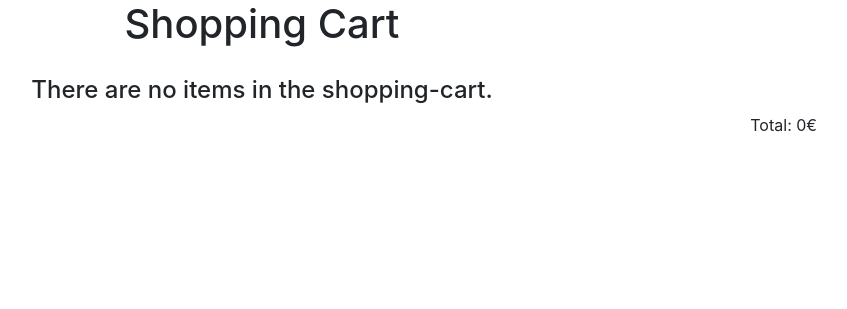
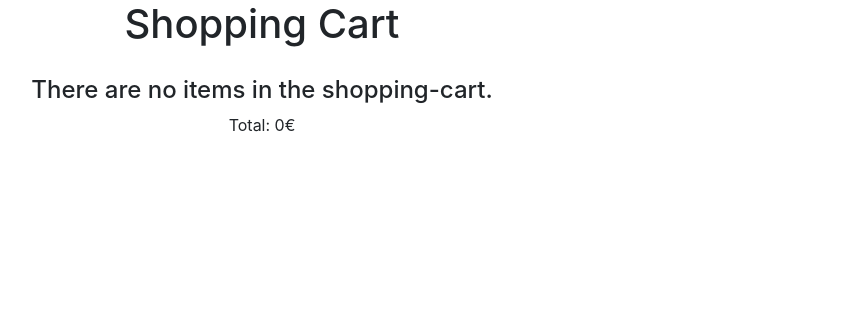
Before and after one commit to Rian1010/Milestone4, a Django app: page /cart/ in a window 1280 px wide. Shown: the part 170-479 px from the top of the page, without its empty margins (378-1225 px from the left). Run offline with Django 3.2, Linux system fonts and the light colour scheme; the visitor is signed in with stand-in values (Sample User, id 1); some libraries are stand-ins or nearby versions.

Commit message:
Renamed a CSS class and repositioned the amend button on the checkout page for mobile sizes

```diff
--- a/cart/templates/cart.html
+++ b/cart/templates/cart.html
@@ -38,7 +38,7 @@
                             <input name="quantity" type="number" min="0" max="999" class="form-control" required>
                         </div>
                         <div class="form-group">
-                        <button type="submit" class="btn btn-primary total-value-position">
+                        <button type="submit" class="btn btn-primary flex-center">
                             Amend
                         </button>
                     </div>
@@ -52,13 +52,13 @@
     <!-- Shows the total price of each product -->
     <div class="container">
         <div class="row">
-            <div class="col-12 total-value-position">
+            <div class="col-12 flex-center">
                 <p>Total: {{ total }}€</p>
             </div>
         </div>
         {% if total != 0 %}
         <div class="row">
-            <div class="col-12 total-value-position">
+            <div class="col-12 flex-center">
                 <a href="{% url 'checkout' %}" class="btn btn-success" role="button">Checkout</a>
             </div>
         </div>
--- a/checkout/templates/checkout.html
+++ b/checkout/templates/checkout.html
@@ -45,7 +45,7 @@
                         {% csrf_token %}
                         <label class="sr-only">Quantity</label>
                         <input name="quantity" type="number" min="0" max="999" class="form-control" required>
-                        <button type="submit" class="btn btn-primary">
+                        <button type="submit" class="btn btn-primary amend-button-width">
                             Amend
                         </button>
                     </form>
--- a/static/css/custom.css
+++ b/static/css/custom.css
@@ -208,7 +208,7 @@
     padding: 20px;
 }
 
-.total-value-position {
+.flex-center {
     display: flex;
     justify-content: center;
 }
@@ -435,6 +435,14 @@
     background-color: orange;
 }
 
+/* Mobile Positioning for the Amend Button on the Checkout Page */
+@media (max-width: 576px) {
+    .amend-button-width{
+        width: 100%;
+    }
+ }
+
+
 /* Footer */
 footer {
     width: var(--main-width);
```
